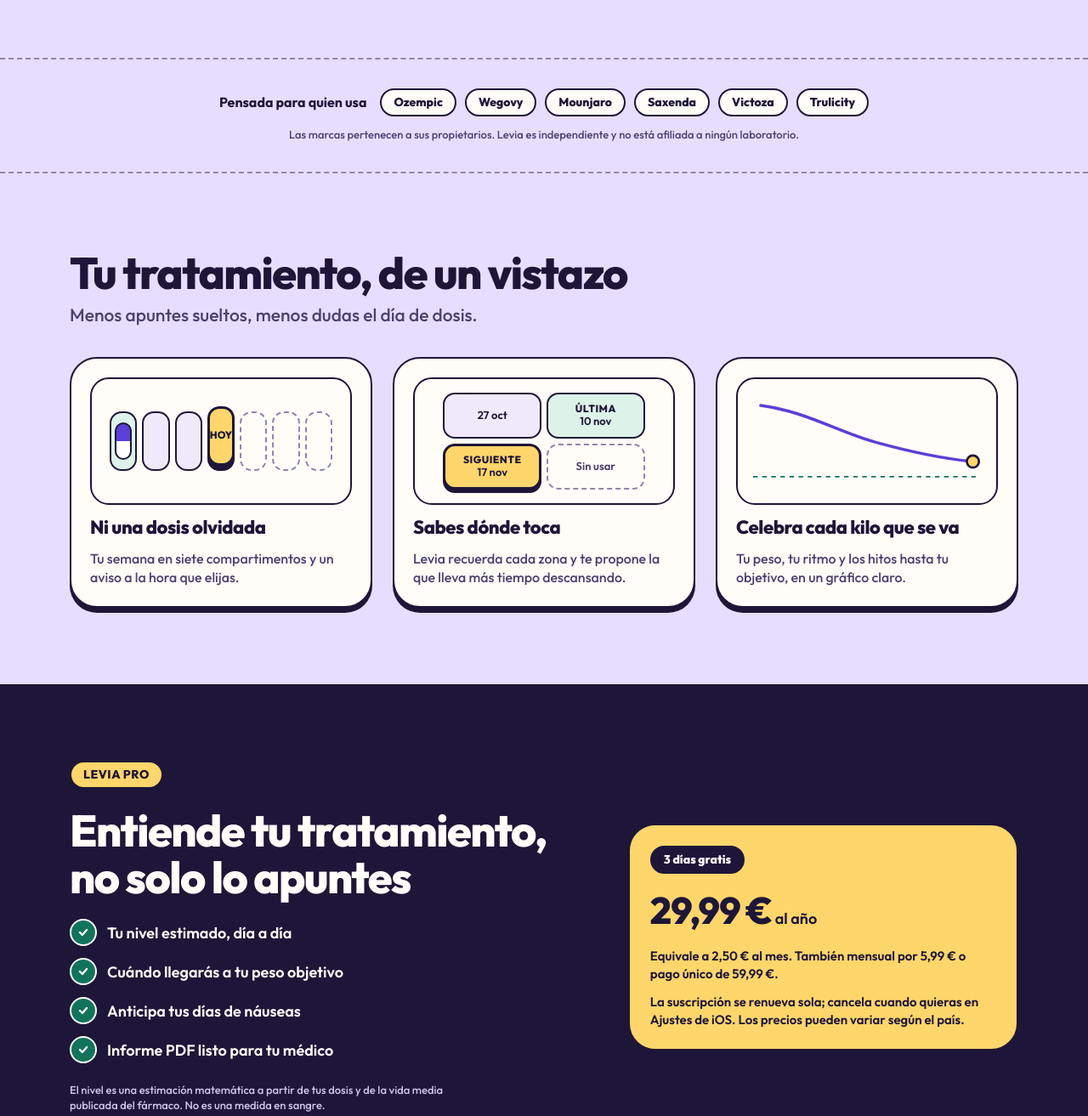
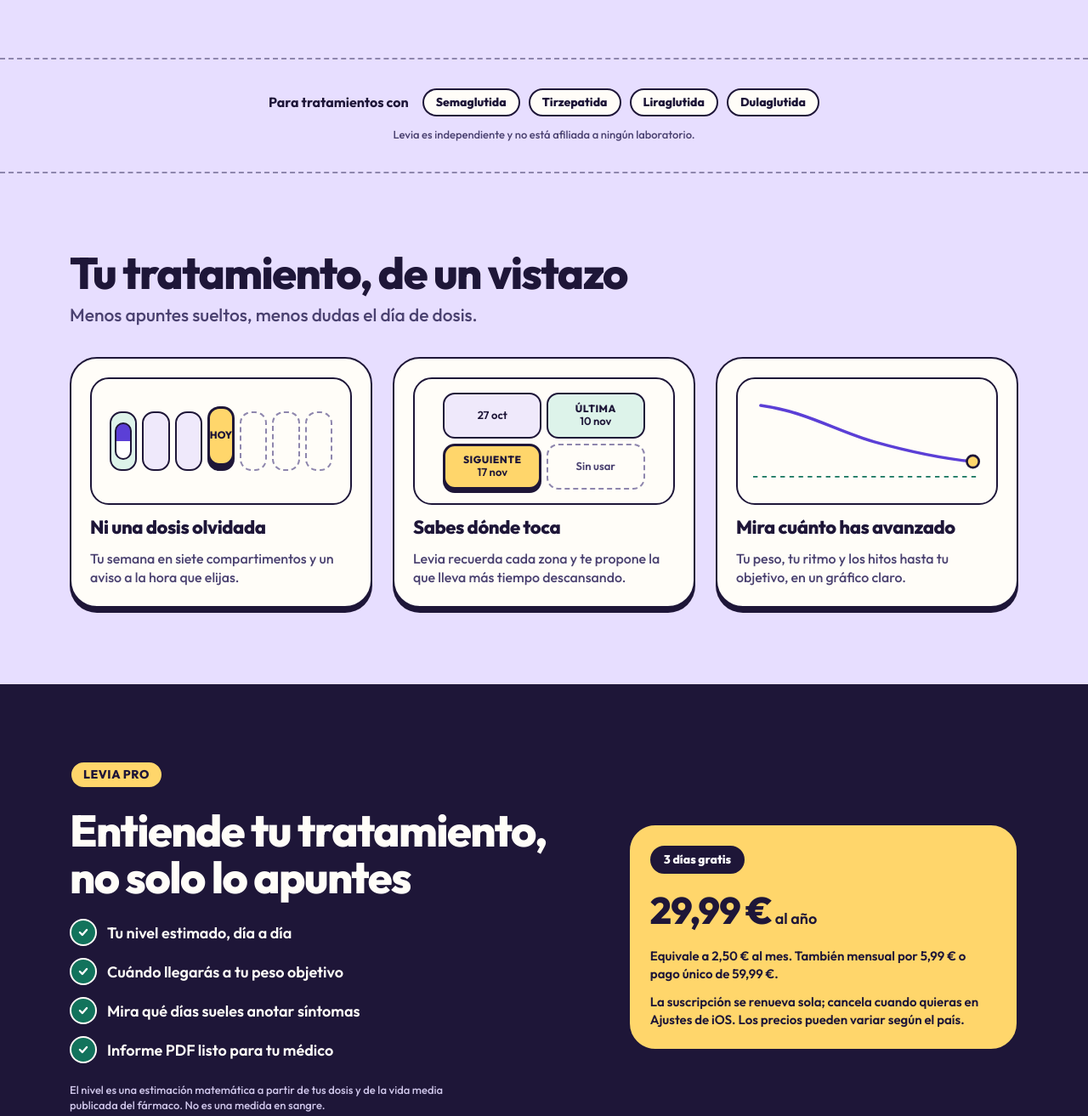
Before and after one commit to zetii21/levia, a plain HTML site: page index.html in a window 1280 px wide. Shown: the part 787-2100 px from the top of the page at 85% size. Drawn offline with Linux system fonts and the light colour scheme.

Commit message:
Soften health copy and use active ingredients only
Co-Authored-By: Claude Fable 5.2 <noreply@anthropic.com>

```diff
--- a/index.html
+++ b/index.html
@@ -27,20 +27,20 @@
   </div>
 </section>
 <section class="strip"><div class="wrap">
-  <div class="meds"><b>Pensada para quien usa</b><span class="tag">Ozempic</span><span class="tag">Wegovy</span><span class="tag">Mounjaro</span><span class="tag">Saxenda</span><span class="tag">Victoza</span><span class="tag">Trulicity</span></div>
-  <p class="small">Las marcas pertenecen a sus propietarios. Levia es independiente y no está afiliada a ningún laboratorio.</p>
+  <div class="meds"><b>Para tratamientos con</b><span class="tag">Semaglutida</span><span class="tag">Tirzepatida</span><span class="tag">Liraglutida</span><span class="tag">Dulaglutida</span></div>
+  <p class="small">Levia es independiente y no está afiliada a ningún laboratorio.</p>
 </div></section>
 <section class="block" id="como"><div class="wrap">
   <div class="head"><h2>Tu tratamiento, de un vistazo</h2><p class="lead">Menos apuntes sueltos, menos dudas el día de dosis.</p></div>
   <div class="cards">
     <article class="card"><div class="art" aria-hidden="true"><div class="wk"><div class="day done"><i class="pill"></i></div><div class="day"></div><div class="day"></div><div class="day today">HOY</div><div class="day next"></div><div class="day next"></div><div class="day next"></div></div></div><h3>Ni una dosis olvidada</h3><p>Tu semana en siete compartimentos y un aviso a la hora que elijas.</p></article>
     <article class="card"><div class="art" aria-hidden="true"><div class="zones"><div class="zone">27 oct</div><div class="zone last"><b>ÚLTIMA</b>10 nov</div><div class="zone nextz"><b>SIGUIENTE</b>17 nov</div><div class="zone free">Sin usar</div></div></div><h3>Sabes dónde toca</h3><p>Levia recuerda cada zona y te propone la que lleva más tiempo descansando.</p></article>
-    <article class="card"><div class="art" aria-hidden="true"><svg viewBox="0 0 300 130" width="88%"><line x1="0" y1="112" x2="300" y2="112" stroke="#12735C" stroke-width="2" stroke-dasharray="6 6"/><path d="M10 18C70 26 110 52 160 66S250 88 290 92" fill="none" stroke="#5B3FD6" stroke-width="4" stroke-linecap="round"/><circle cx="290" cy="92" r="8" fill="#FFD66B" stroke="#1E1638" stroke-width="3"/></svg></div><h3>Celebra cada kilo que se va</h3><p>Tu peso, tu ritmo y los hitos hasta tu objetivo, en un gráfico claro.</p></article>
+    <article class="card"><div class="art" aria-hidden="true"><svg viewBox="0 0 300 130" width="88%"><line x1="0" y1="112" x2="300" y2="112" stroke="#12735C" stroke-width="2" stroke-dasharray="6 6"/><path d="M10 18C70 26 110 52 160 66S250 88 290 92" fill="none" stroke="#5B3FD6" stroke-width="4" stroke-linecap="round"/><circle cx="290" cy="92" r="8" fill="#FFD66B" stroke="#1E1638" stroke-width="3"/></svg></div><h3>Mira cuánto has avanzado</h3><p>Tu peso, tu ritmo y los hitos hasta tu objetivo, en un gráfico claro.</p></article>
   </div>
 </div></section>
 <section class="block pro" id="pro"><div class="wrap">
   <div class="copy"><span class="tag ye" style="color:var(--ink);letter-spacing:.04em">LEVIA PRO</span><h2>Entiende tu tratamiento, no solo lo apuntes</h2>
-    <ul><li>Tu nivel estimado, día a día</li><li>Cuándo llegarás a tu peso objetivo</li><li>Anticipa tus días de náuseas</li><li>Informe PDF listo para tu médico</li></ul>
+    <ul><li>Tu nivel estimado, día a día</li><li>Cuándo llegarás a tu peso objetivo</li><li>Mira qué días sueles anotar síntomas</li><li>Informe PDF listo para tu médico</li></ul>
     <p class="small">El nivel es una estimación matemática a partir de tus dosis y de la vida media publicada del fármaco. No es una medida en sangre.</p></div>
   <div class="plan"><span class="tag">3 días gratis</span><div class="price"><b>29,99 €</b> <span>al año</span></div><p>Equivale a 2,50 € al mes. También mensual por 5,99 € o pago único de 59,99 €.</p><p class="small">La suscripción se renueva sola; cancela cuando quieras en Ajustes de iOS. Los precios pueden variar según el país.</p></div>
 </div></section>
@@ -59,6 +59,6 @@
 </div></section>
 <section class="wrap" id="descargar"><div class="final"><h2>Empieza tu primera semana hoy</h2><a class="btn store" href="#descargar"><svg aria-hidden="true" width="22" height="22" viewBox="0 0 24 24" fill="currentColor"><path d="M16.4 12.7c0-2.3 1.900-3.400 2-3.500-1.100-1.600-2.800-1.800-3.400-1.800-1.400-.2-2.800.8-3.500.8-.7 0-1.900-.8-3.100-.8-1.600 0-3.100.9-3.900 2.400-1.700 2.900-.4 7.200 1.200 9.500.8 1.200 1.700 2.500 3 2.400 1.200 0 1.700-.8 3.100-.8 1.500 0 1.900.8 3.100.8 1.300 0 2.100-1.200 2.900-2.300.9-1.300 1.300-2.600 1.300-2.700 0 0-2.600-1-2.700-4zM14 5.600c.7-.8 1.100-1.900 1-3-1 .1-2.100.7-2.800 1.500-.6.7-1.200 1.800-1 2.900 1.100.1 2.200-.6 2.800-1.400z"/></svg> Descargar en el App Store</a></div></section>
 </main>
-<footer><div class="wrap"><div class="row"><a class="logo" href="index.html" style="font-size:26px"><img src="assets/symbol.svg" alt="" style="width:34px;height:34px">Levia</a><nav aria-label="Legal"><a href="privacy.html">Privacidad</a><a href="https://www.apple.com/legal/internet-services/itunes/dev/stdeula/">Términos</a><a href="index.html#preguntas">Preguntas</a></nav></div><p class="small">Levia es una herramienta de registro personal. No es un producto sanitario ni ofrece consejo médico. Sigue siempre las indicaciones de tu médico. Las marcas pertenecen a sus propietarios. Levia es independiente y no está afiliada a ningún laboratorio.</p></div></footer>
+<footer><div class="wrap"><div class="row"><a class="logo" href="index.html" style="font-size:26px"><img src="assets/symbol.svg" alt="" style="width:34px;height:34px">Levia</a><nav aria-label="Legal"><a href="privacy.html">Privacidad</a><a href="https://www.apple.com/legal/internet-services/itunes/dev/stdeula/">Términos</a><a href="index.html#preguntas">Preguntas</a></nav></div><p class="small">Levia es una herramienta de registro personal. No es un producto sanitario ni ofrece consejo médico. Sigue siempre las indicaciones de tu médico. Levia es independiente y no está afiliada a ningún laboratorio.</p></div></footer>
 </body>
 </html>
```
Also changed, not shown: privacy.html (+1 -1 lines).
